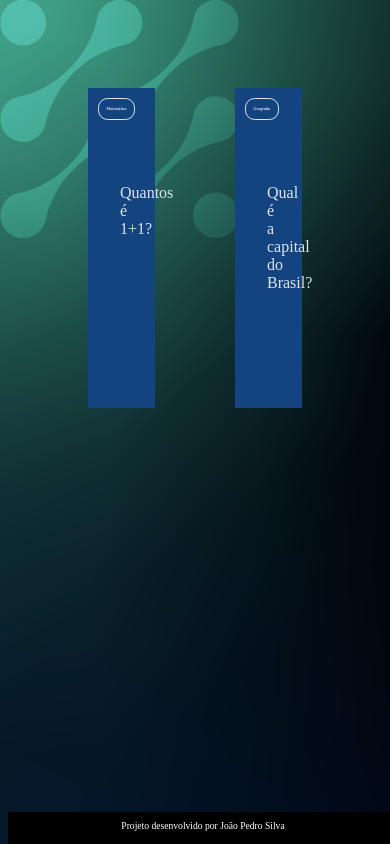
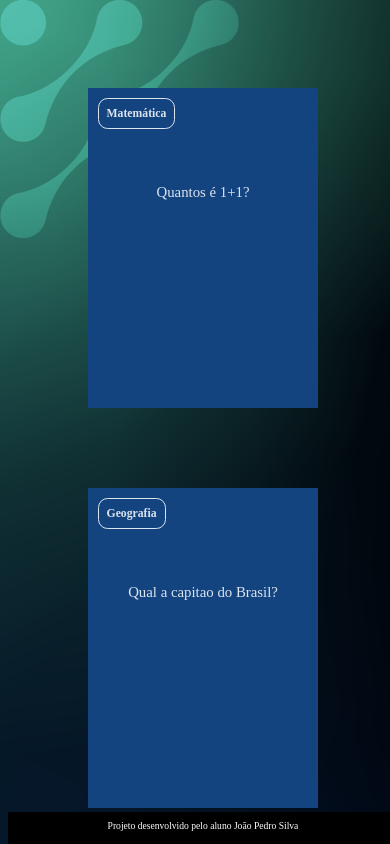
Before and after one commit to jps1A/cartao-de-memoria, a plain HTML site: page index.html in a window 390 px wide. Shown: the top 844 px of the page. Drawn offline with Linux system fonts and the light colour scheme.

Commit message:
Add files via upload

```diff
--- a/app.js
+++ b/app.js
@@ -1,3 +1,29 @@
 function criaCartao(categoria, pergunta, resposta) {
-    console.log(categoria, pergunta, resposta)
+    let container = document.getElementById('container')
+    let cartao = document.createElement('article')
+    cartao.className = 'cartao'
+
+    cartao.innerHTML = `
+    <div class="cartao__conteudo">
+    <h3>${categoria}</h3>
+    <div class="cartao__conteudo__pergunta">
+        <p>${pergunta}</p>
+    </div>
+    <div class="cartao__conteudo__resposta">
+        <p>${resposta}</p>
+    </div>
+    </div>
+    `
+
+    let respostaEstaVisivel = false
+
+    function viraCartao() {
+        respostaEstaVisivel = !respostaEstaVisivel
+        cartao.classList.toggle('active', respostaEstaVisivel)
+    }
+    cartao.addEventListener('click', viraCartao)
+
+
+    container.appendChild(cartao)
+
 }
--- a/assets/style.css
+++ b/assets/style.css
@@ -49,6 +49,7 @@ body {
     margin-top: 1rem;
     padding: 2rem;
     margin-top: 4rem;
+    font-size: 1.4vw;
 }
 
 .cartao__conteudo__pergunta p {
@@ -61,7 +62,7 @@ body {
     font-weight: 700;
 }
 
-.cartao:hover .cartao__conteudo {
+.cartao.active .cartao__conteudo {
     transform: rotateY(180deg);
 }
 
@@ -71,22 +72,14 @@ body {
     position: absolute;
     height: 100%;
     width: 100%;
+    box-sizing: border-box;
 }
 
 .cartao__conteudo__resposta {
     transform: rotateY(180deg);
+    background-color: rgba(0, 244, 191, 0.2);
+    border: 4px solid var(--card-back-color);
 }
-
-
-
-
-
-
-
-
-
-
-
 
 footer {
     background-color: black;
@@ -102,3 +95,22 @@ footer p {
     font-size: 0.6rem;
     margin-top: 0.5rem;
 }
+
+@media (max-width: 560px) {
+
+    body {
+        background: url('img/bg-mobile.webp'), no-repeat cover;
+    }
+
+    .cartao {
+        flex: 1 0 calc(100% - 1rem)
+    }
+
+    .cartao__conteudo h3 {
+        font-size: 3vw;
+    }
+
+    .cartao__conteudo p {
+        font-size: 3.8vw;
+    }
+}
--- a/index.html
+++ b/index.html
@@ -9,9 +9,9 @@
 <body>
     <main>
         <section id="container">
-            <article class="cartao">
+            <!-- <article class="cartao">
                 <div class="cartao__conteudo">
-                    <h3>Matemática</h3>
+                    <h3>Matematica/h3>
                     <div class="cartao__conteudo__pergunta">
                         <p>Quantos é 1+1?</p>
                     </div>
@@ -19,22 +19,11 @@
                         <p>A resposta para 1+1 é 2</p>
                     </div>
                 </div>
-            </article>
-             <article class="cartao">
-                <div class="cartao__conteudo">
-                    <h3>Geografia</h3>
-                    <div class="cartao__conteudo__pergunta">
-                        <p>Qual é a capital do Brasil?</p>
-                    </div>
-                    <div class="cartao__conteudo__resposta">
-                        <p>A capital do Brasil é Brasíia</p>
-                    </div>
-                </div>
-            </article>
+            </article> -->
         </section>
     </main>
     <footer>
-        <p>Projeto desenvolvido por João Pedro Silva</p>
+        <p>Projeto desenvolvido pelo aluno João Pedro Silva</p>
     </footer>
     <script src="app.js"></script>
     <script src="perguntas.js"></script>
--- a/perguntas.js
+++ b/perguntas.js
@@ -1,17 +1,23 @@
 criaCartao(
-    'Matamática',
+    'Matemática',
     'Quantos é 1+1?',
     'A resposta para 1+1 é 2'
 )
 
 criaCartao(
     'Geografia',
-    'Qual a capital do Brasil?',
-    'A capital do Brasil é Brasília'
+    'Qual a capitao do Brasil?',
+    'A capital do Brasil é brasília'
 )
 
 criaCartao(
-    'Eduação fisica',
+    'Ciências',
+    'O que é H2o?',
+    'O H2o é a água'
+)
+
+criaCartao(
+    'Educação fisica',
     'Quantos ossos tem o corpo humano?',
-    'O corpo humano tem 206'
+    'O corpo humano tem 206 ossos'
 )
```
